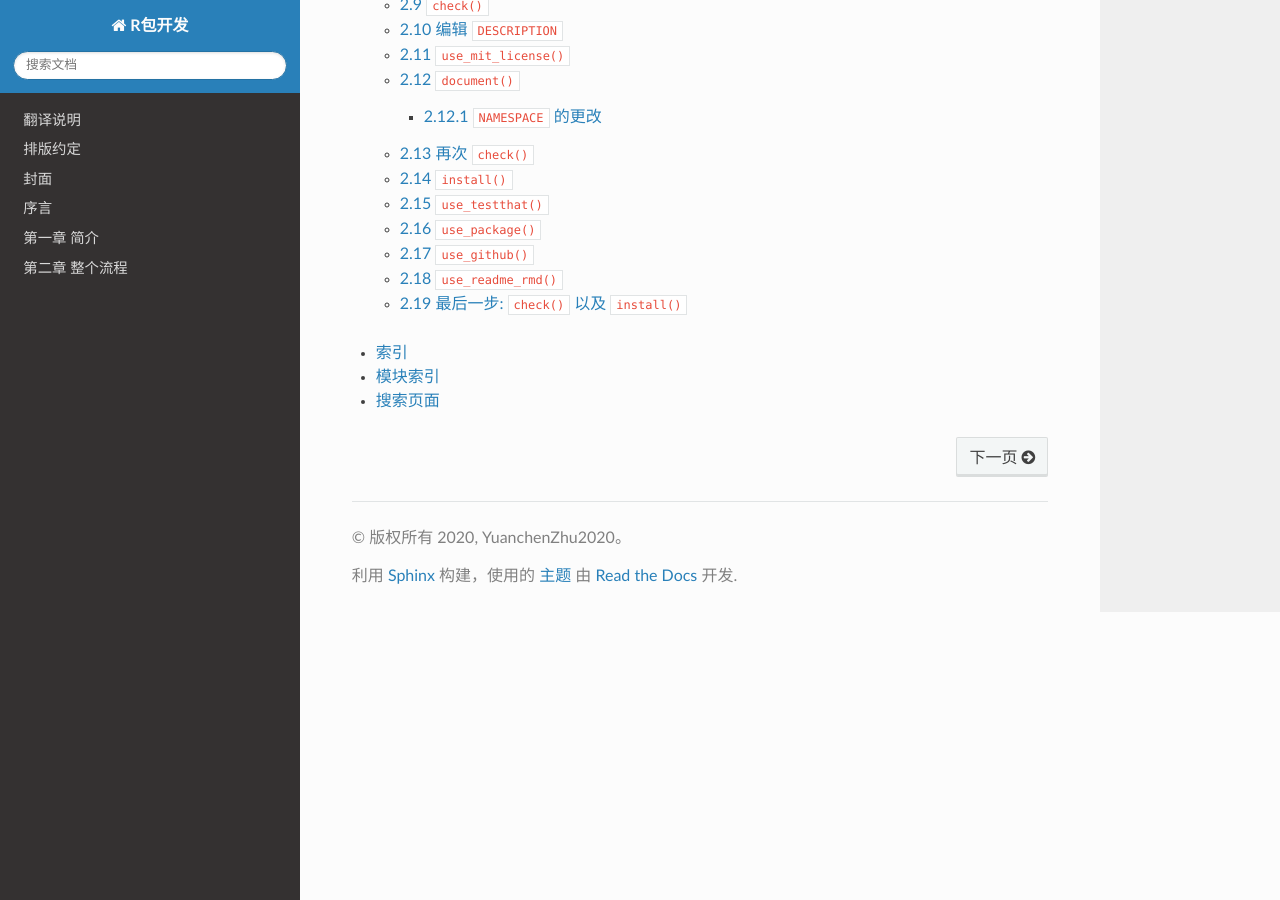
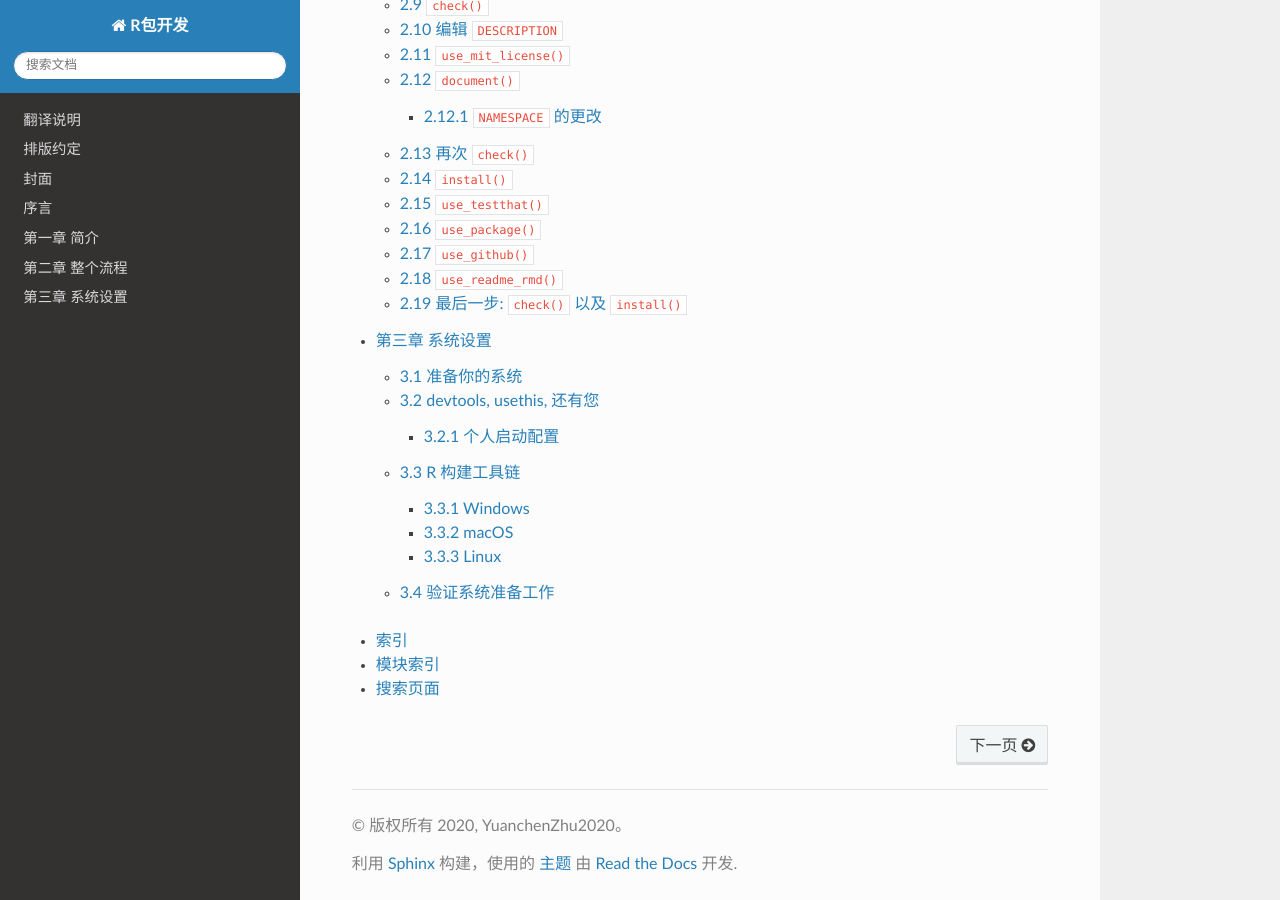
Before and after one commit to YuanchenZhu2020/R-Packages-zh, a Sphinx documentation site: the page built from source/index.rst, in a window 1280 px wide and 900 px high, scrolled down 1387 px. Built offline with Sphinx 7.4.7 and the Read the Docs theme 2.0.0, drawn with Linux system fonts in a browser that asks for light colours.

Commit message:
Update: Fix stash

```diff
--- a/source/index.rst
+++ b/source/index.rst
@@ -31,6 +31,7 @@ R Packages zh_CN
    序言
    第一章 简介
    第二章 整个流程
+   第三章 系统设置
 
 
 * :ref:`genindex`
```
Also changed, not shown: README.md (+1 -1 lines).
